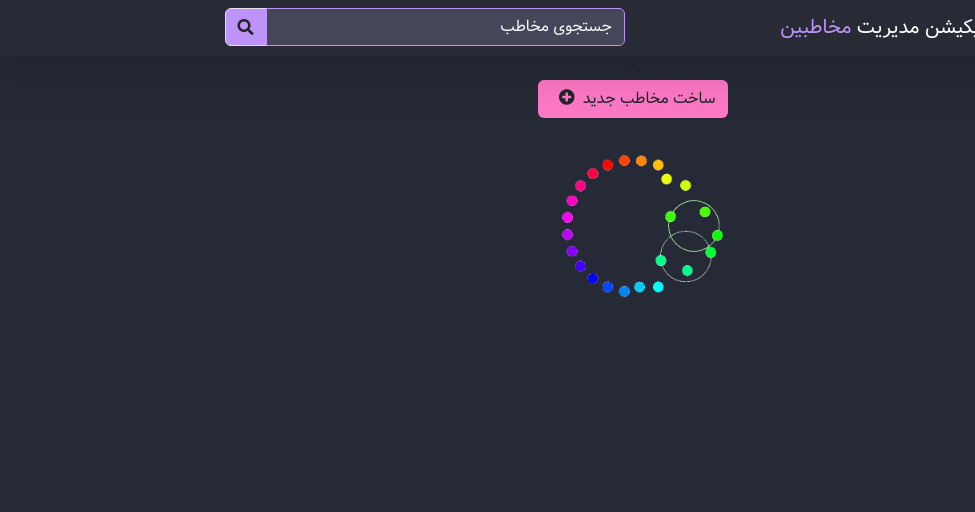
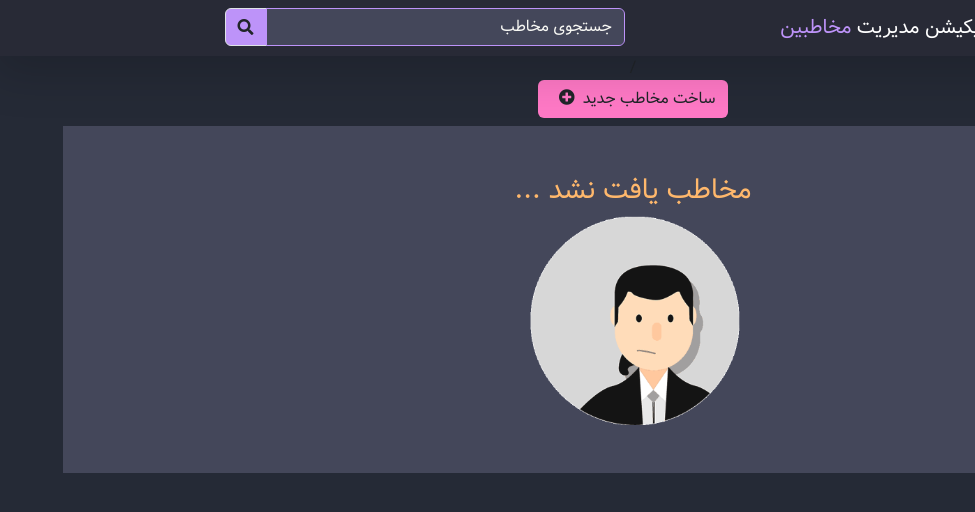
Before and after one commit to AmirrMahmoudi/contact-manager-app, a React (Vite) app: page / in a window 1280 px wide. Shown: the top 512 px of the page, without its empty margins (305-1280 px from the left). Built offline with nearby package versions, Linux system fonts and the light colour scheme.

Commit message:
better way importing & added -index.jsx

```diff
--- a/src/ContactManagerApp.jsx
+++ b/src/ContactManagerApp.jsx
@@ -1,10 +1,9 @@
 import { useState } from "react";
 import "./App.css";
-import Navbar from "./components/Navbar";
-import Contacts from "./components/contact/Contacts";
+import { Contacts, Navbar } from "./components";
 
 const ContactManagerApp = () => {
-  const [loading, setLoading] = useState(true);
+  const [loading, setLoading] = useState(false);
   const [getContacts, setContacts] = useState([]);
   return (
     <div className="App">
--- a/src/components/contact/Contacts.jsx
+++ b/src/components/Contacts/Contacts.jsx
@@ -1,7 +1,6 @@
-import Spinner from "../Spinner";
 import { CURRENTLINE, ORANGE, PINK } from "../../helpers/colors";
-import Contact from "./Contact";
 import NotFound from "@assets/no-found.gif";
+import { Contact, Spinner } from "../";
 const Contacts = ({ contacts, loading }) => {
   return (
     <>
--- a/src/components/Navbar.jsx
+++ b/src/components/Navbar.jsx
@@ -1,5 +1,5 @@
 import { BACKGROUND, PURPLE } from "../helpers/colors";
-import SearchContact from "./contact/SearchContact";
+import SearchContact from "./Contacts/SearchContact";
 
 const Navbar = () => {
   return (
--- /dev/null
+++ b/src/components/index.jsx
@@ -0,0 +1,13 @@
+// Better way of importing
+
+/* Contact Components*/
+export { default as AddContact } from "./Contacts/AddContact";
+export { default as Contact } from "./Contacts/Contact";
+export { default as Contacts } from "./Contacts/Contacts";
+export { default as EditContact } from "./Contacts/EditContact";
+export { default as SearchContact } from "./Contacts/SearchContact";
+export { default as ViewContact } from "./Contacts/ViewContact";
+
+/* -- Other Components -- */
+export { default as Navbar } from "./Navbar";
+export { default as Spinner } from "./Spinner";
```
Also changed, not shown: src/components/Contacts/AddContact.jsx (renamed from src/components/contact/AddContact.jsx), src/components/Contacts/Contact.jsx (renamed from src/components/contact/Contact.jsx), src/components/Contacts/EditContact.jsx (renamed from src/components/contact/EditContact.jsx), src/components/Contacts/SearchContact.jsx (renamed from src/components/contact/SearchContact.jsx), src/components/Contacts/ViewContact.jsx (renamed from src/components/contact/ViewContact.jsx).
